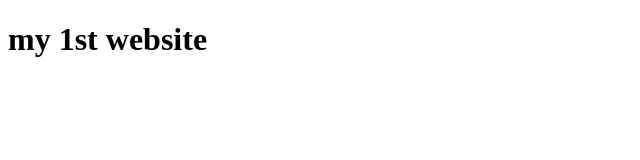
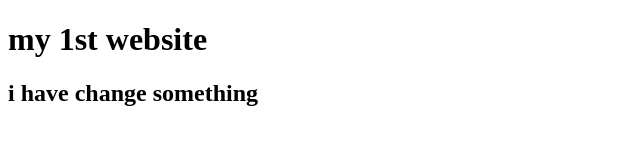
Before and after one commit to Maaaidul/First_Website, a plain HTML site: page index.html in a window 1280 px wide. Shown: the whole page, without its empty margins (0-640 px from the left). Drawn offline with Linux system fonts and the light colour scheme.

Commit message:
first commit

```diff
--- a/index.html
+++ b/index.html
@@ -8,5 +8,6 @@
 </head>
 <body>
 <h1>my 1st website</h1>
+<h2> i have change something</h2>
 </body>
 </html>
```
